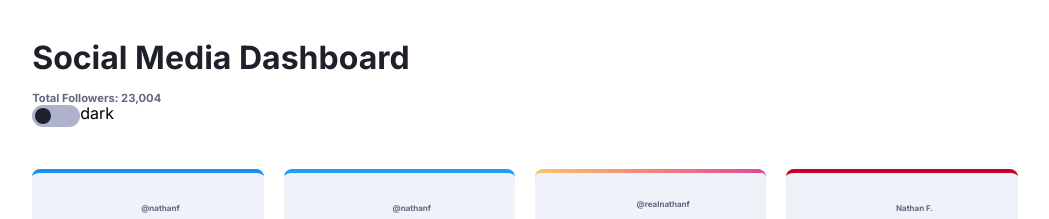
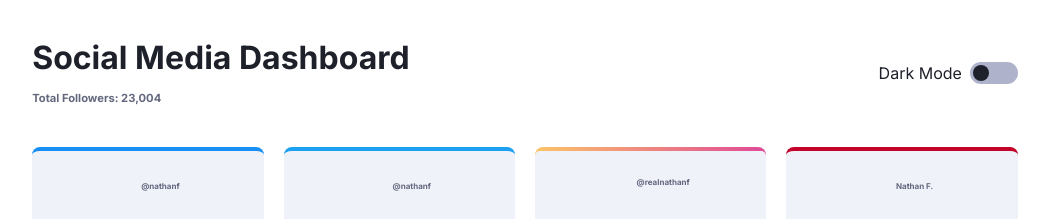
Before and after one commit to ekateryna-rodina/sm-dashboard, a React (Create React App) app in the folder web-client/: page / in a window 1280 px wide. Shown: the top 219 px of the page, without its empty margins (115-1164 px from the left). Built offline with nearby package versions, Linux system fonts and the light colour scheme; some icons are missing.

Commit message:
toggle label positioning

```diff
--- a/web-client/src/components/Header/Header.scss
+++ b/web-client/src/components/Header/Header.scss
@@ -1,4 +1,10 @@
 .header {
+  .container {
+    display: flex;
+    flex-direction: row;
+    justify-content: space-between;
+    align-items: center;
+  }
   &__title {
     padding: 0;
     margin: 0 0 0.9rem 0;
--- a/web-client/src/components/Header/Header.tsx
+++ b/web-client/src/components/Header/Header.tsx
@@ -10,7 +10,6 @@ function Header() {
           <span className="header__subtitle">Total Followers: 23,004</span>
         </div>
         <ThemeSwitch />
-        <div className="header__switch header__switch--light"></div>
       </div>
     </header>
   );
--- a/web-client/src/components/ThemeSwitch/ThemeSwitch.scss
+++ b/web-client/src/components/ThemeSwitch/ThemeSwitch.scss
@@ -1,20 +1,22 @@
-.switch {
+.cards {
+  &__switch {
     position: relative;
     display: inline-block;
     width: 3rem;
     height: 1.38rem;
+
     input {
       opacity: 0;
       width: 0;
       height: 0;
 
-    &:checked + .slider {
+      &:checked + .cards__switch-slider {
         background: var(--toggleBg);
       }
-    &:focus + .slider {
+      &:focus + .cards__switch-slider {
         background: var(--toggleBg);
       }
-    &:checked + .slider:before {
+      &:checked + .cards__switch-slider:before {
         transform: translateX(1.5rem);
         -webkit-transform: translateX(1.5rem);
         -moz-transform: translateX(1.5rem);
@@ -23,7 +25,7 @@
       }
     }
 
-  .slider {
+    &-slider {
       position: absolute;
       cursor: pointer;
       top: 0;
@@ -33,6 +35,12 @@
       background-color: var(--toggleBg);
       -webkit-transition: 0.4s;
       transition: 0.4s;
+
+      border-radius: 0.69rem;
+      -webkit-border-radius: 0.69rem;
+      -moz-border-radius: 0.69rem;
+      -ms-border-radius: 0.69rem;
+      -o-border-radius: 0.69rem;
       &:before {
         position: absolute;
         content: "";
@@ -43,16 +51,24 @@
         background-color: var(--textPrimary);
         -webkit-transition: 0.4s;
         transition: 0.4s;
+        border-radius: 50%;
+        -webkit-border-radius: 50%;
+        -moz-border-radius: 50%;
+        -ms-border-radius: 50%;
+        -o-border-radius: 50%;
       }
-    &.round {
-      border-radius: 0.69rem;
-      -webkit-border-radius: 0.69rem;
-      -moz-border-radius: 0.69rem;
-      -ms-border-radius: 0.69rem;
-      -o-border-radius: 0.69rem;
-      &:before {
-        border-radius: 50%;
+    }
+    &-label {
+      text-transform: capitalize;
+      margin-left: -5.7rem;
+      color: var(--textPrimary);
+      position: absolute;
+      top: 50%;
+      transform: translateY(-50%);
+      -webkit-transform: translateY(-50%);
+      -moz-transform: translateY(-50%);
+      -ms-transform: translateY(-50%);
+      -o-transform: translateY(-50%);
     }
   }
 }
-}
--- a/web-client/src/components/ThemeSwitch/ThemeSwitch.tsx
+++ b/web-client/src/components/ThemeSwitch/ThemeSwitch.tsx
@@ -23,12 +23,16 @@ const ThemeSwitch = () => {
   };
   return (
     <>
-      <label className="switch">
-        <input type="checkbox" onChange={onModeChangeHandler} />
-        <span className="slider round"></span>
-      </label>
-      <label htmlFor="themeSwither">
-        <span>{darkMode ? "light" : "dark"}</span>
+      <label className="cards__switch" htmlFor="themeSwither">
+        <span className="cards__switch-label">
+          {darkMode ? "light mode" : "dark mode"}
+        </span>
+        <input
+          id="themeSwither"
+          type="checkbox"
+          onChange={onModeChangeHandler}
+        />
+        <span className="cards__switch-slider"></span>
       </label>
     </>
   );
```
Lines whose indentation alone changed are shown as unchanged.
